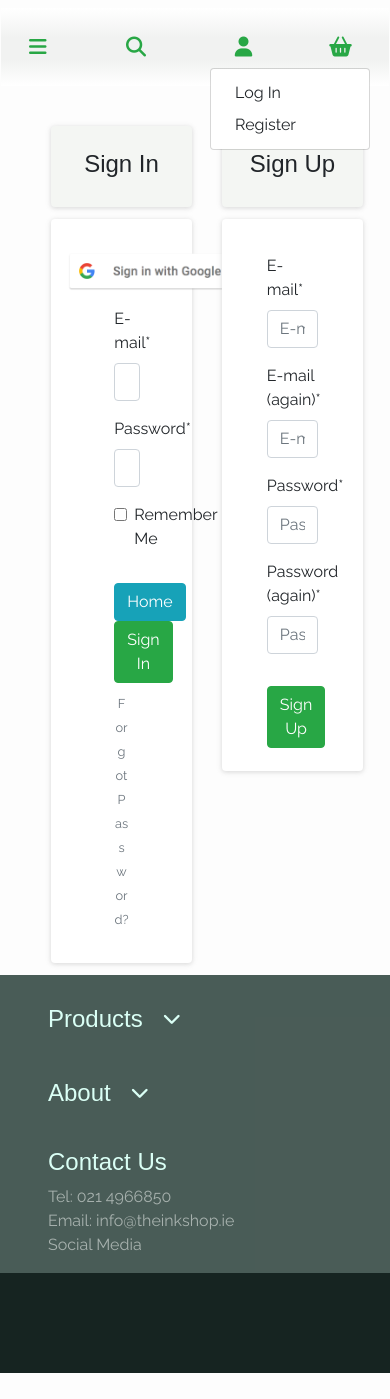
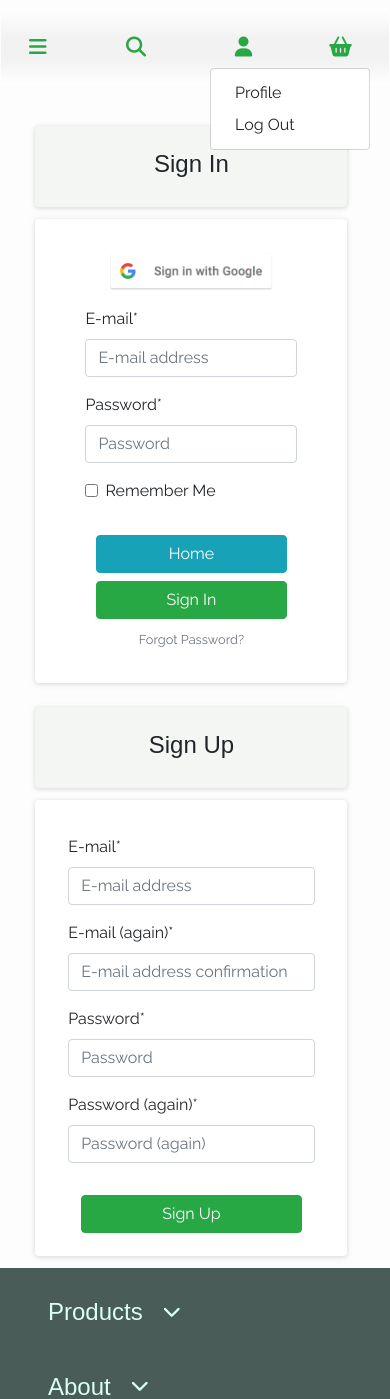
Before and after one commit to MllrB/InkShop, a Django app: page /account/ in a window 390 px wide, after a click that opens the changed part. Shown: the top 1399 px of the page. Before the commit the page ends 1373 px from the top, so only its background shows below. Run offline with Django 3.2, Linux system fonts and the light colour scheme; the visitor is signed in with stand-in values (Sample User, id 1); data comes from the database, SQL or seed files in the repository; some libraries are stand-ins or nearby versions; some web fonts are replaced.

Commit message:
Allauth templates restyled for mobile

```diff
--- a/static/css/base.css
+++ b/static/css/base.css
@@ -420,6 +420,18 @@ h6 {
     .form-row {
         margin-right: 0;
     }
+    /* Accounts */
+    .allauth-forms-container {
+        margin: 0 9%;
+    }
+    .verification-card {
+        width: 90%;
+        margin: 0 9%;
+    }
+    .form-wrapper {
+        width: 90%;
+        margin: 0 5%;
+    }
 }
 
 @media (max-width: 768px) {
@@ -457,6 +469,16 @@ h6 {
         width: 90%;
         margin: 0 5%;
     }
+    /* Account */
+    .allauth-forms-container {
+        margin: 0 8.5%;
+    }
+}
+
+@media (max-width: 462px) {
+    .account-btn {
+        width: 90%;
+    }
 }
 
 @media (max-width: 426px) {
@@ -489,4 +511,8 @@ h6 {
         width: 90%;
         margin: 0 5%;
     }
+    /* Account */
+    .allauth-forms-container {
+        margin: 0 6%;
+    }
 }
--- a/templates/allauth/account/account_inactive.html
+++ b/templates/allauth/account/account_inactive.html
@@ -7,7 +7,7 @@
 {% block inner_content %}
 
 <div class="card login-card verification-card text-center pt-5 pb-5 mt-2 mb-5">
-    <h2 class="logo-font mb-4">{% trans "Account Inactive" %}</h1>
+    <h2 class="card-title pb-4">{% trans "Account Inactive" %}</h1>
 
         <p>{% trans "This account is inactive." %}</p>
 </div>
--- a/templates/allauth/account/email_confirm.html
+++ b/templates/allauth/account/email_confirm.html
@@ -9,7 +9,6 @@
 {% block inner_content %}
 <div class="card login-card verification-card text-center pt-5 pb-5 mt-2 mb-5">
     <h2 class="card-title pb-4">{% trans "Confirm E-mail Address" %}</h2>
-
 
     {% if confirmation %}
 
--- a/templates/allauth/account/login.html
+++ b/templates/allauth/account/login.html
@@ -38,9 +38,10 @@
                         <input type="hidden" name="{{ redirect_field_name }}" value="{{ redirect_field_value }}" />
                         {% endif %}
                         <div class="text-center pt-3">
-                            <a href="{% url 'home' %}" class="btn btn-info">Home</a>
-                            <button class="btn btn-success primaryAction" type="submit">{% trans "Sign In" %}</button>
-                            <p class="mt-2">
+                            <a href="{% url 'home' %}" class="btn btn-info mb-2 account-btn">Home</a>
+                            <button class="btn btn-success primaryAction mb-2 account-btn"
+                                type="submit">{% trans "Sign In" %}</button>
+                            <p>
                                 <small>
                                     <a class="text-secondary forgot-password"
                                         href="{% url 'account_reset_password' %}">{% trans "Forgot Password?" %}</a>
--- a/templates/allauth/account/logout.html
+++ b/templates/allauth/account/logout.html
@@ -15,8 +15,8 @@
             {% if redirect_field_value %}
             <input type="hidden" name="{{ redirect_field_name }}" value="{{ redirect_field_value }}" />
             {% endif %}
-            <a class="btn btn-secondary" href="{% url 'home' %}">Cancel</a>
-            <button class="btn btn-success" type="submit">{% trans 'Sign Out' %}</button>
+            <a class="btn btn-secondary mb-2 account-btn" href="{% url 'home' %}">Cancel</a>
+            <button class="btn btn-success mb-2 account-btn" type="submit">{% trans 'Sign Out' %}</button>
         </form>
     </div>
 </div>
--- a/templates/allauth/account/password_change.html
+++ b/templates/allauth/account/password_change.html
@@ -13,8 +13,9 @@
         <div class="form-wrapper text-left">
             {{ form|crispy }}
         </div>
-        <a class="btn btn-secondary rounded-1" href="{% url 'account_login' %}">Back to Login</a>
-        <button class="btn btn-success rounded-1" type="submit" name="action">{% trans "Change Password" %}</button>
+        <a class="btn btn-secondary rounded-1 mb-2 account-btn" href="{% url 'account' %}">Back to Login</a>
+        <button class="btn btn-success rounded-1 mb-2 account-btn" type="submit"
+            name="action">{% trans "Change Password" %}</button>
     </form>
 </div>
 {% endblock %}
--- a/templates/allauth/account/password_reset.html
+++ b/templates/allauth/account/password_reset.html
@@ -21,8 +21,9 @@
         <div class="form-wrapper text-left">
             {{ form|crispy }}
         </div>
-        <a class="btn btn-secondary rounded-1" href="{% url 'account_login' %}">Back to Login</a>
-        <input class="btn btn-success rounded-1" type="submit" value="{% trans 'Reset My Password' %}" />
+        <a class="btn btn-secondary rounded-1 mb-2 account-btn" href="{% url 'account' %}">Back to Login</a>
+        <input class="btn btn-success rounded-1 mb-2 account-btn" type="submit"
+            value="{% trans 'Reset My Password' %}" />
     </form>
     <p class="mt-4">{% blocktrans %}Please contact us if you have any trouble resetting your
         password.{% endblocktrans %}
--- a/templates/allauth/account/password_reset_from_key.html
+++ b/templates/allauth/account/password_reset_from_key.html
@@ -23,8 +23,9 @@
         <div class="form-wrapper text-left pb-4">
             {{ form|crispy }}
         </div>
-        <a class="btn btn-secondary rounded-1" href="{% url 'account_login' %}">Back to Login</a>
-        <input class="btn btn-success rounded-1" type="submit" name="action" value="{% trans 'change password' %}" />
+        <a class="btn btn-secondary rounded-1 mb-2 account-btn" href="{% url 'account' %}">Back to Login</a>
+        <input class="btn btn-success rounded-1 mb-2 account-btn" type="submit" name="action"
+            value="{% trans 'change password' %}" />
     </form>
     {% else %}
     <p>{% trans 'Your password is now changed.' %}</p>
--- a/templates/allauth/account/password_reset_from_key_done.html
+++ b/templates/allauth/account/password_reset_from_key_done.html
@@ -9,7 +9,7 @@
 
     <p>{% trans 'Your password is now changed.' %}</p>
     <div class="form-wrapper pt-3">
-        <a class="btn btn-success rounded-1" href="{% url 'account' %}">Back to Login</a>
+        <a class="btn btn-success rounded-1 account-btn" href="{% url 'account' %}">Back to Login</a>
     </div>
 </div>
 {% endblock %}
--- a/templates/allauth/account/password_set.html
+++ b/templates/allauth/account/password_set.html
@@ -14,7 +14,7 @@
         <div class="form-wrapper text-left">
             {{ form|crispy }}
         </div>
-        <input class="btn btn-success" type="submit" name="action" value="{% trans 'Set Password' %}" />
+        <input class="btn btn-success account-btn" type="submit" name="action" value="{% trans 'Set Password' %}" />
     </form>
 </div>
 {% endblock %}
--- a/templates/allauth/account/signup.html
+++ b/templates/allauth/account/signup.html
@@ -25,7 +25,7 @@
             {% comment %} <a class="btn btn-outline-black rounded-0" href="{% url 'account_login' %}">Back to Login</a>
             {% endcomment %}
             <div class="text-center pt-3 pb-1">
-                <button class="btn btn-success" type="submit">{% trans "Sign Up" %}</button>
+                <button class="btn btn-success account-btn" type="submit">{% trans "Sign Up" %}</button>
             </div>
         </form>
     </div>
--- a/templates/includes/nav_medium_devices_down.html
+++ b/templates/includes/nav_medium_devices_down.html
@@ -25,8 +25,13 @@
                         </span class="icon">
                     </a>
                     <div class="dropdown-menu" aria-labelledby="account-dropdown">
-                        <a class="dropdown-item" type="button" href="#">Log In</a>
-                        <a class="dropdown-item" type="button" href="#">Register</a>
+                        {% if request.user.is_authenticated %}
+                        <a class="dropdown-item" type="button"
+                            href="{% url 'user_profile' template_target='billing' %}">Profile</a>
+                        <a class="dropdown-item" type="button" href="{% url 'account_logout' %}">Log Out</a>
+                        {% else %}
+                        <a class="dropdown-item" type="button" href="{% url 'account' %}">Log In / Register</a>
+                        {% endif %}
                     </div>
                 </div>
             </div>
--- a/templates/login.html
+++ b/templates/login.html
@@ -3,10 +3,10 @@
 {% block content %}
 <div class="allauth-forms-container">
     <div class="row">
-        <div class="col-6">
+        <div class="col-12 col-md-6">
             {% include 'allauth/account/login.html' with form=login_form %}
         </div>
-        <div class="col-6">
+        <div class="col-12 col-md-6">
             {% include 'allauth/account/signup.html' with form=signup_form %}
         </div>
     </div>
```
Also changed, not shown: templates/allauth/account/email.html (+3 -5 lines).
